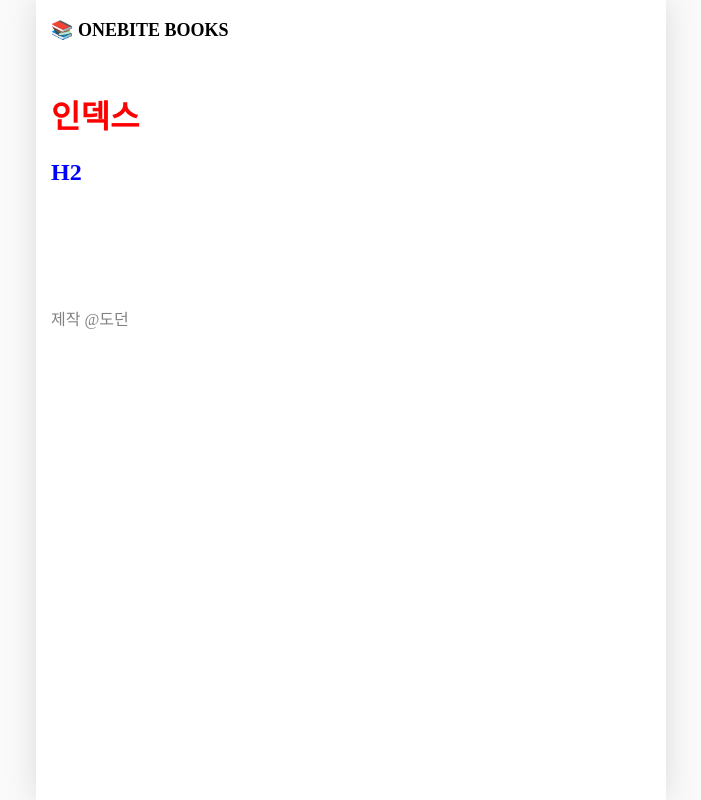
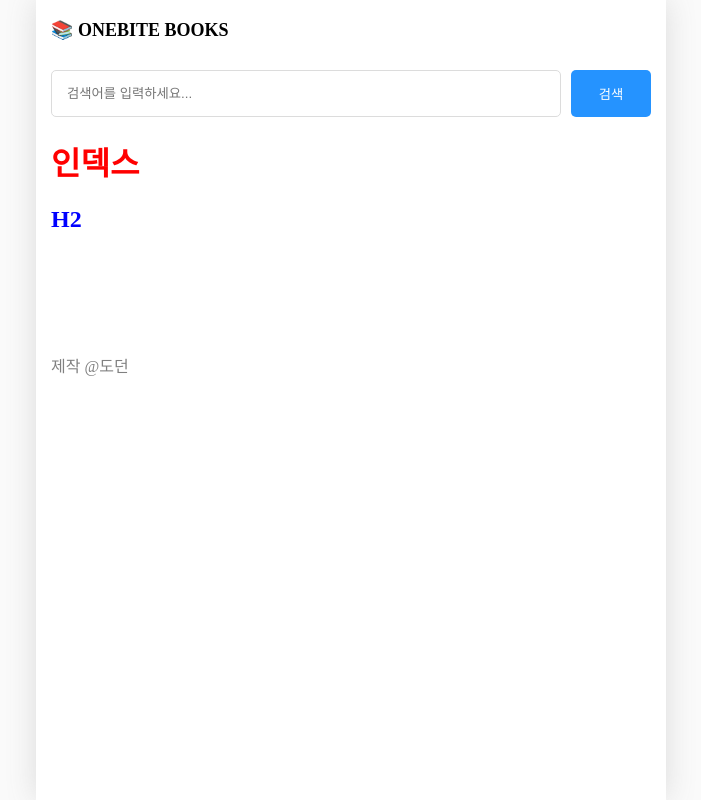
Before and after one commit to sojeongw/one-bite-next-js, a Next.js app in the folder section02/: page / in a window 1280 px wide. Shown: the whole page, without its empty margins (289-990 px from the left). Built offline with nearby package versions, Linux system fonts and the light colour scheme.

Commit message:
3.8. 페이지별 레이아웃 설정하기

```diff
--- /dev/null
+++ b/section02/src/components/searchable-layout.module.css
@@ -0,0 +1,21 @@
+.searchbar_container {
+  display: flex;
+  gap: 10px;
+  margin-bottom: 20px;
+}
+
+.searchbar_container > input {
+  flex: 1;
+  padding: 15px;
+  border-radius: 5px;
+  border: 1px solid rgb(220, 220, 220);
+}
+
+.searchbar_container > button {
+  width: 80px;
+  border-radius: 5px;
+  border: none;
+  background-color: rgb(37, 147, 255);
+  color: white;
+  cursor: pointer;
+}
--- /dev/null
+++ b/section02/src/components/searchable-layout.tsx
@@ -0,0 +1,48 @@
+import { useRouter } from "next/router";
+import { ReactNode, useEffect, useState } from "react";
+import style from "./searchable-layout.module.css";
+
+export default function SearchableLayout({
+  children,
+}: {
+  children: ReactNode;
+}) {
+  const router = useRouter();
+  const [search, setSearch] = useState("");
+
+  const q = router.query.q as string;
+
+  useEffect(() => {
+    setSearch(q || "");
+  }, [q]);
+
+  const onChangeSearch = (e: React.ChangeEvent<HTMLInputElement>) => {
+    setSearch(e.target.value);
+  };
+
+  const onSubmit = () => {
+    if (!search || q === search) return;
+    router.push(`/search?q=${search}`);
+  };
+
+  const onKeyDown = (e: React.KeyboardEvent<HTMLInputElement>) => {
+    if (e.key === "Enter") {
+      onSubmit();
+    }
+  };
+
+  return (
+    <div>
+      <div className={style.searchbar_container}>
+        <input
+          value={search}
+          onKeyDown={onKeyDown}
+          onChange={onChangeSearch}
+          placeholder="검색어를 입력하세요..."
+        />
+        <button onClick={onSubmit}>검색</button>
+      </div>
+      {children}
+    </div>
+  );
+}
--- a/section02/src/pages/_app.tsx
+++ b/section02/src/pages/_app.tsx
@@ -1,12 +1,18 @@
 import GlobalLayout from "@/components/global-layout";
 import "@/styles/globals.css";
+import { NextPage } from "next";
 import type { AppProps } from "next/app";
+import { ReactNode } from "react";
+
+type NextPageWithLayout = NextPage & {
+  getLayout?: (page: ReactNode) => ReactNode;
+};
 
 // root 컴포넌트의 역할을 한다.
-export default function App({ Component, pageProps }: AppProps) {
-  return (
-    <GlobalLayout>
-      <Component {...pageProps} />
-    </GlobalLayout>
-  );
+export default function App({
+  Component,
+  pageProps,
+}: AppProps & { Component: NextPageWithLayout }) {
+  const getLayout = Component.getLayout ?? ((page: ReactNode) => page);
+  return <GlobalLayout>{getLayout(<Component {...pageProps} />)}</GlobalLayout>;
 }
--- a/section02/src/pages/index.tsx
+++ b/section02/src/pages/index.tsx
@@ -1,5 +1,7 @@
 // css module
+import SearchableLayout from "@/components/searchable-layout";
 import style from "./ index.module.css";
+import { ReactNode } from "react";
 
 export default function Home() {
   return (
@@ -9,3 +11,7 @@
     </>
   );
 }
+
+Home.getLayout = (page: ReactNode) => {
+  return <SearchableLayout>{page}</SearchableLayout>;
+};
--- a/section02/src/pages/search/index.tsx
+++ b/section02/src/pages/search/index.tsx
@@ -1,7 +1,13 @@
+import SearchableLayout from "@/components/searchable-layout";
 import { useRouter } from "next/router"; // 쿼리 스트링을 사용하기 위한 훅
+import { ReactNode } from "react";
 
 export default function Page() {
   const router = useRouter();
   const { q } = router.query;
   return <h1>Search {q}</h1>;
 }
+
+Page.getLayout = (page: ReactNode) => {
+  return <SearchableLayout>{page}</SearchableLayout>;
+};
```
